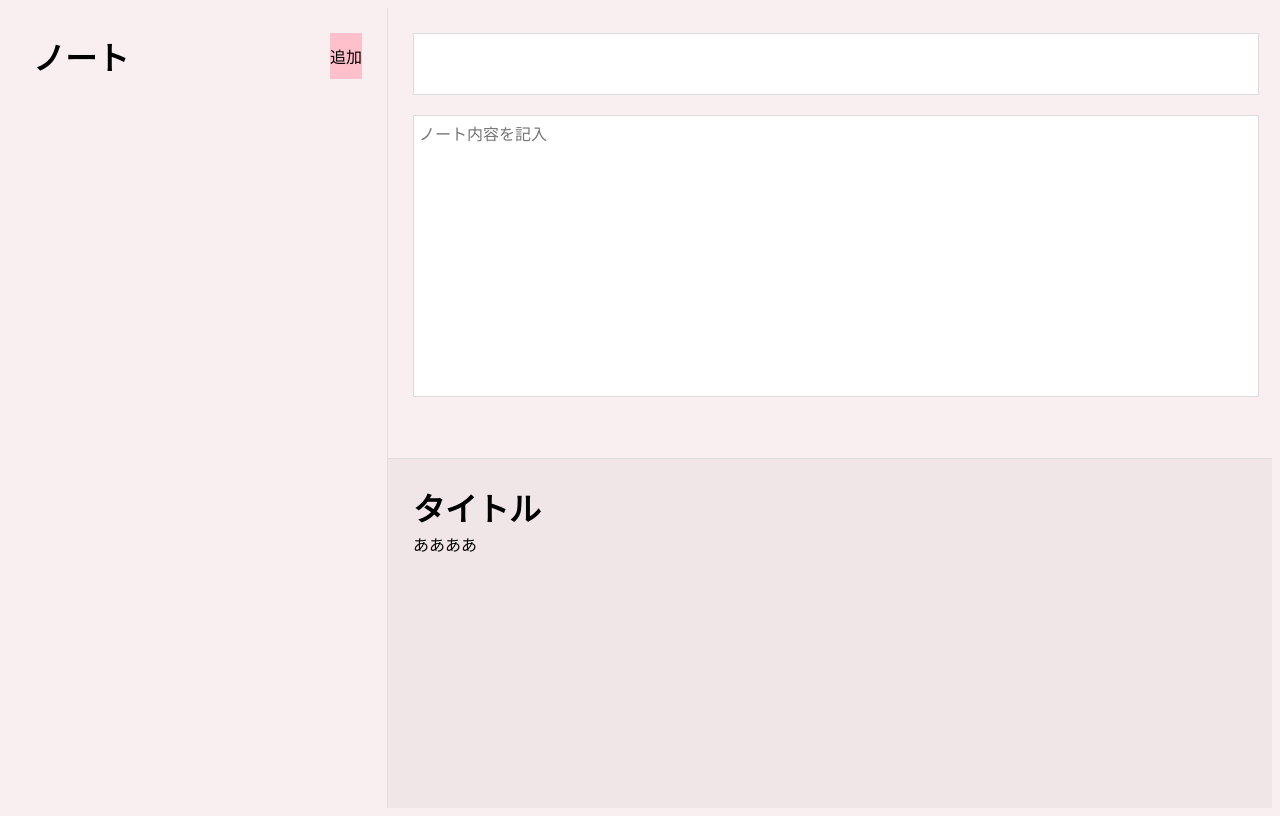
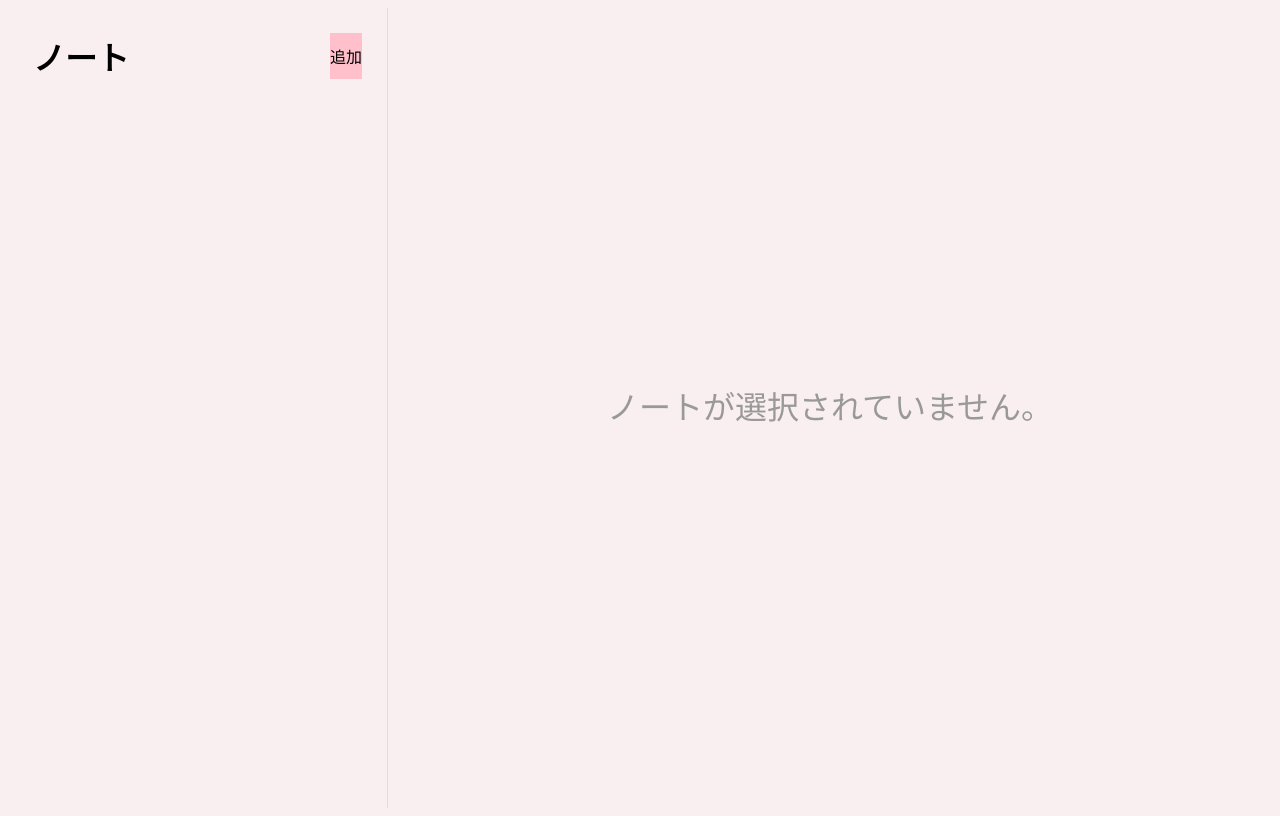
Before and after one commit to shumatsumoto/vite-react-note, a React (Vite) app: page / in a window 1280 px wide. Built offline with nearby package versions, Linux system fonts and the light colour scheme.

Commit message:
プレビュー出力

```diff
--- a/src/App.jsx
+++ b/src/App.jsx
@@ -25,6 +25,10 @@
     setNotes(filterNotes);
   };
 
+  const getActiveNote = () => {
+    return notes.find((note) => note.id === activeNote);
+  };
+
   return (
     <div className="App">
       <Sidebar
@@ -34,7 +38,7 @@
         activeNote={activeNote}
         setActiveNote={setActiveNote}
       />
-      <Main />
+      <Main activeNote={getActiveNote()} />
     </div>
   );
 }
--- a/src/components/Main.css
+++ b/src/components/Main.css
@@ -44,3 +44,12 @@
   padding: 0 25px 25px 25px;
   line-height: 2rem;
 }
+
+.no-active-note {
+  width: 70%;
+  height: 100vh;
+  line-height: 100vh;
+  text-align: center;
+  font-size: 2rem;
+  color: #999;
+}
--- a/src/components/Main.jsx
+++ b/src/components/Main.jsx
@@ -1,7 +1,11 @@
 import React from "react";
 import "./Main.css";
 
-const Main = () => {
+const Main = ({ activeNote }) => {
+  if (!activeNote) {
+    return <div className="no-active-note">ノートが選択されていません。</div>;
+  }
+
   return (
     <div className="app-main">
       <div className="app-main-note-edit">
@@ -9,8 +13,8 @@
         <textarea id="" placeholder="ノート内容を記入"></textarea>
       </div>
       <div className="app-main-note-preview">
-        <h1 className="preview-title">タイトル</h1>
-        <div className="markdown-preview">ああああ</div>
+        <h1 className="preview-title">{activeNote.title}</h1>
+        <div className="markdown-preview">{activeNote.content}</div>
       </div>
     </div>
   );
```
